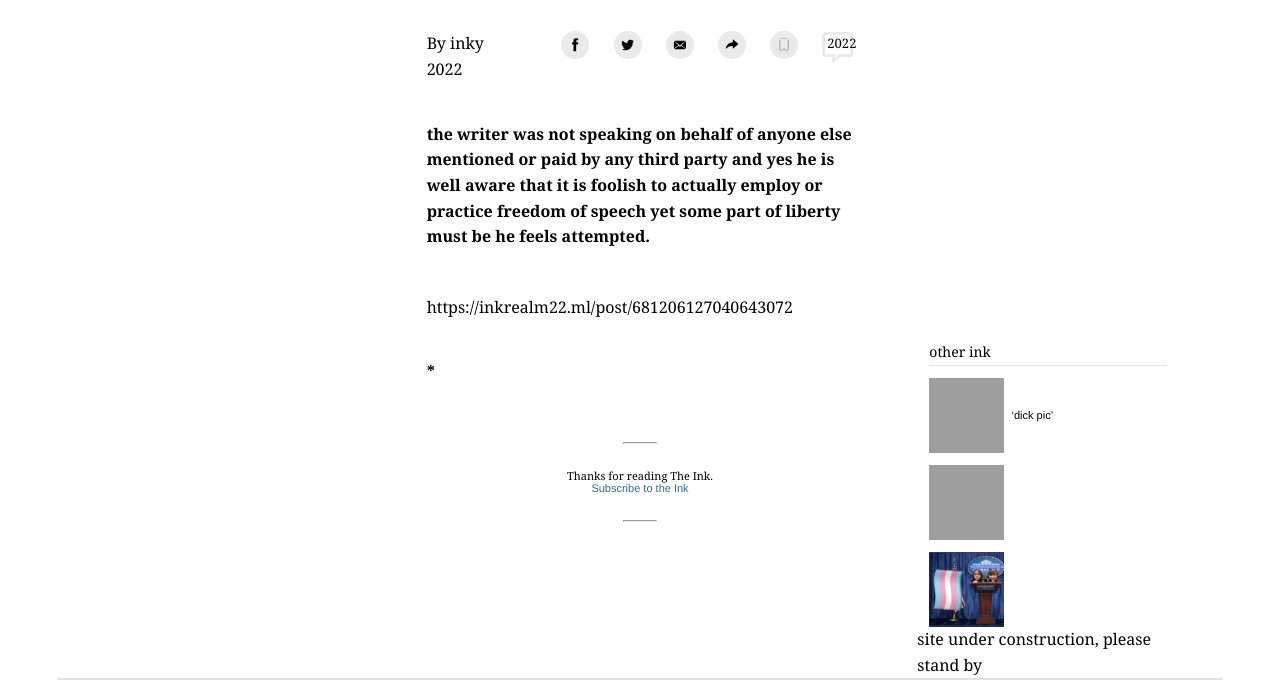
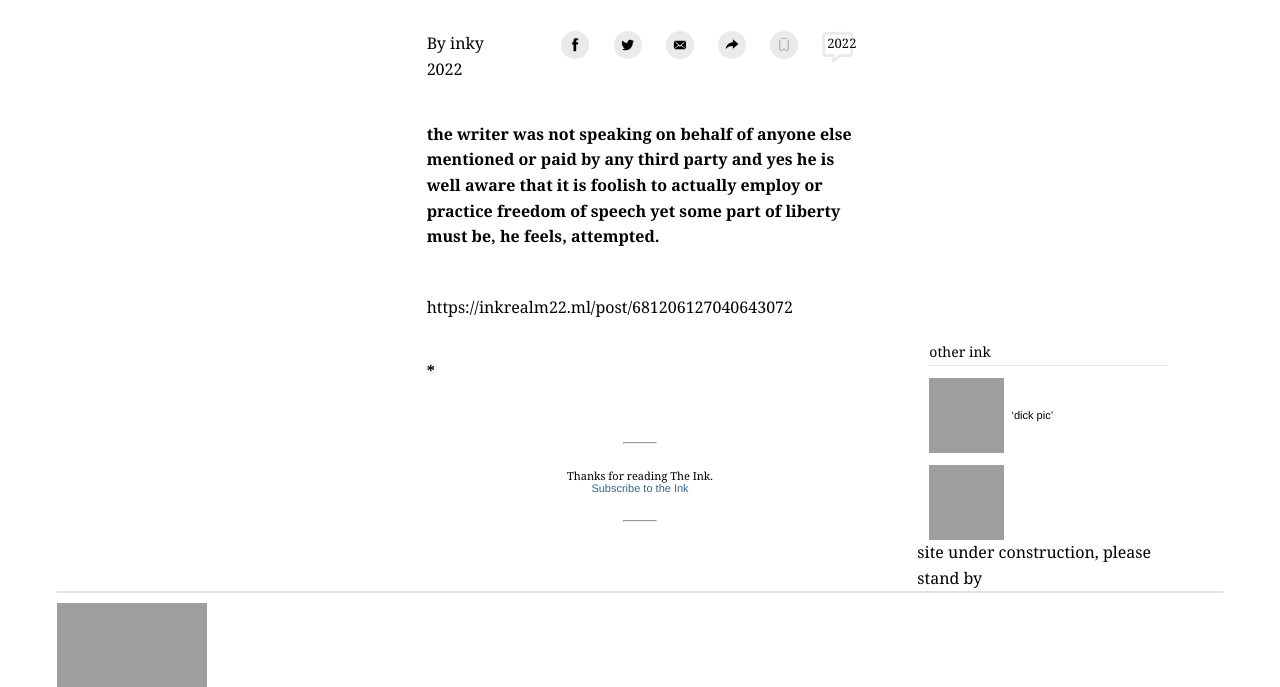
Before and after one commit to ghostm68/x, a website: page Times-esque/index.html in a window 1280 px wide. Shown: the part 1080-1767 px from the top of the page. Drawn offline with Linux system fonts and the light colour scheme; grey boxes are pictures that could not be loaded.

Commit message:
Update index.html

```diff
--- a/Times-esque/index.html
+++ b/Times-esque/index.html
@@ -136,7 +136,7 @@
         </div>
         <div class="article-container">
           <p class="article-info">
-          <b> the writer was not speaking on behalf of anyone else mentioned or paid by any third party and yes he is well aware that it is foolish to actually employ or practice freedom of speech yet some part of liberty must be he feels attempted. <br>
+          <b> the writer was not speaking on behalf of anyone else mentioned or paid by any third party and yes he is well aware that it is foolish to actually employ or practice freedom of speech yet some part of liberty must be, he feels, attempted. <br>
 		  <br></b>
 
  <p style="text-align:center;">
@@ -186,14 +186,7 @@
               alt=""
             />
 		  </a>
-          <a class="editor-pick__link flex-space-btwn" href="">
-            <img
-              class="editor-pick__link-img"
-              src="20220402_182238.png"
 
-              alt="skankbang"
-            />
-		 </a>
 
           <p class="article-info">
            site under construction, please stand by
```
